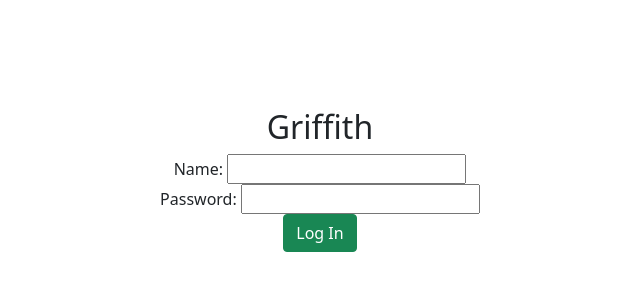
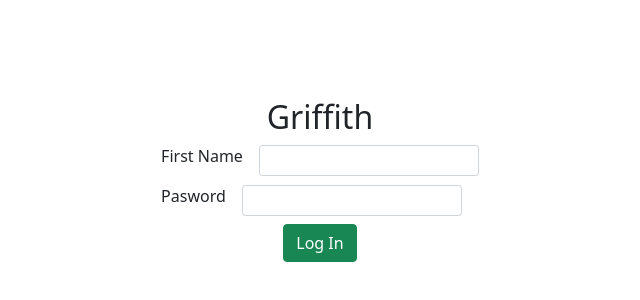
Before and after one commit to dave-ryan/secret-santa-public-fontend, a Vue app: page /login in a window 1280 px wide. Shown: the part 220-520 px from the top of the page, without its empty margins (320-960 px from the left). Built offline with nearby package versions, Linux system fonts and the light colour scheme.

Commit message:
improved validations using bootstrap's built in frontend validation

```diff
--- a/src/views/Login.vue
+++ b/src/views/Login.vue
@@ -1,14 +1,44 @@
 <template>
   <div class="container">
     <div class="d-flex align-items-center vh-100 justify-content-center">
-      <form @submit.prevent="logIn">
-        <fieldset id="loginForm">
+      <form @submit.prevent="logIn" id="loginForm" novalidate>
+        <fieldset id="loginFieldset">
           <h2>Griffith</h2>
 
-          <div>Name: <input type="text" v-model="inputParams.name" /></div>
-          <div>
-            Password: <input type="text" v-model="inputParams.password" />
+          <div class="row g-3 align-items-center mb-2">
+            <div class="col-auto">
+              <label class="form-label" for="name-input">First Name</label>
             </div>
+            <div class="col-auto">
+              <input
+                type="text"
+                class="form-control form-control-sm"
+                id="name-input"
+                v-model="inputParams.name"
+                required
+              />
+              <div class="invalid-feedback">Please enter your first name</div>
+            </div>
+          </div>
+
+          <div class="row g-3 align-items-center mb-2">
+            <div class="col-auto">
+              <label class="form-label" for="password-input">Pasword</label>
+            </div>
+            <div class="col-auto">
+              <input
+                type="text"
+                class="form-control form-control-sm"
+                id="password-input"
+                v-model="inputParams.password"
+                required
+              />
+              <div class="invalid-feedback">
+                Please enter your password (last name)
+              </div>
+            </div>
+          </div>
+
           <div>
             <button class="btn btn-success" type="submit">
               {{ buttonName }}
@@ -40,11 +70,15 @@ export default {
       inputParams: {},
       errors: null,
       buttonName: "Log In",
-      form: null,
+      fieldset: null,
     };
   },
   methods: {
     logIn: function () {
+      this.fieldset = document.getElementById("loginFieldset");
+      document.getElementById("loginForm").classList.add("was-validated");
+
+      if (this.checkForms()) {
         this.toggleLoading();
         axios
           .post("/sessions", this.inputParams)
@@ -57,18 +91,32 @@ export default {
             this.$emit("updateParent", true);
           })
           .catch((errors) => {
-          console.log(errors);
+            console.log("errors", errors);
+            document
+              .getElementById("loginForm")
+              .classList.remove("was-validated");
             this.errors = errors;
-          this.form.removeAttribute("disabled");
+            this.fieldset.removeAttribute("disabled");
             this.buttonName = "Log In";
           });
+      }
     },
     toggleLoading: function () {
       this.errors = null;
-      this.form = document.getElementById("loginForm");
-      this.form.setAttribute("disabled", "");
+      this.fieldset.setAttribute("disabled", "");
       this.buttonName = "Loading...";
-      console.log("validating..", this.form);
+    },
+    checkForms: function () {
+      if (
+        this.inputParams["name"] &&
+        this.inputParams["name"].length > 0 &&
+        this.inputParams["password"] &&
+        this.inputParams["password"].length > 0
+      ) {
+        return true;
+      } else {
+        return false;
+      }
     },
   },
 };
```
Lines whose indentation alone changed are shown as unchanged.
